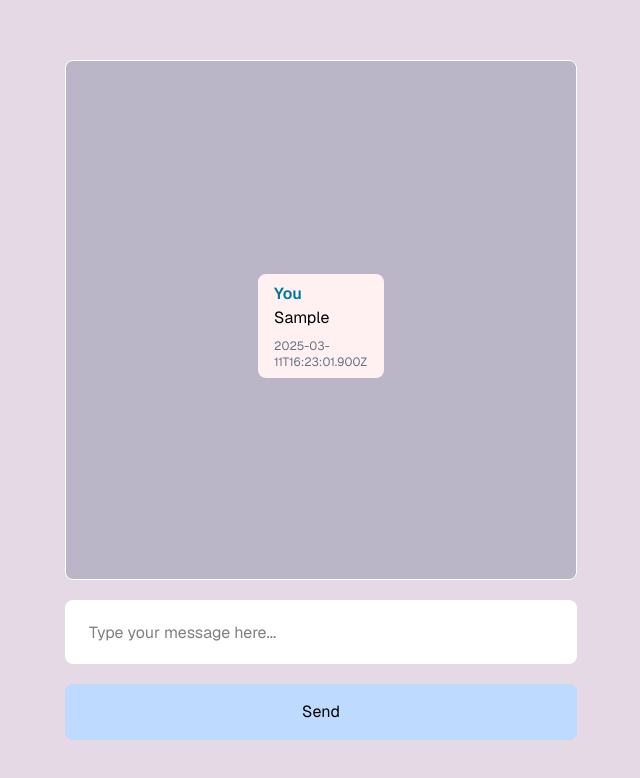
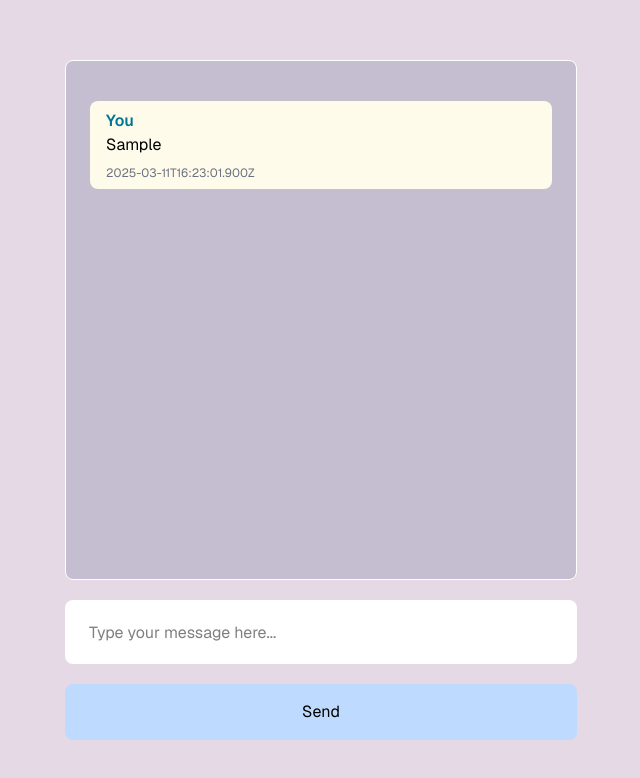
Before and after one commit to rainzoneg/ai-chatbot, a Next.js app: page / in a window 1280 px wide. Both pictures are taken after typing "Sample" into the empty fields and a click on the button "Send". Shown: the top 778 px of the page, without its empty margins (319-959 px from the left). Built offline with nearby package versions, Linux system fonts and the light colour scheme.

Commit message:
improvement to interface

```diff
--- a/src/component/ChatInterface/ChatInterface.tsx
+++ b/src/component/ChatInterface/ChatInterface.tsx
@@ -1,6 +1,6 @@
 "use client";
 
-import { useState } from "react";
+import { useState, useRef, useEffect } from "react";
 
 interface Message {
   message: string;
@@ -11,6 +11,15 @@ interface Message {
 export default function ChatInterface() {
   const [message, setMessage] = useState("");
   const [messages, setMessages] = useState<Message[]>([]);
+  const messagesEndRef = useRef<HTMLDivElement>(null);
+
+  const scrollToBottom = () => {
+    messagesEndRef.current?.scrollIntoView({ behavior: "smooth" });
+  };
+
+  useEffect(() => {
+    scrollToBottom();
+  }, [messages]);
 
   const handleSubmit = (e: React.FormEvent<HTMLFormElement>) => {
     e.preventDefault();
@@ -24,14 +33,15 @@ export default function ChatInterface() {
 
   return (
     <div className="flex flex-col gap-5 w-2/5">
-      <div className="flex flex-col h-[65vh] overflow-y-scroll w-full items-center justify-center bg-blue-950/20 px-48 border-1 border-white rounded-lg">
+      <div className="flex flex-col h-[65vh] overflow-y-auto w-full bg-blue-950/15 rounded-lg p-6 border-1 border-white">
+        <div className="flex flex-col flex-grow">
           {messages.length >= 1 ? (
             <>
               {messages.map((message, index) => {
                 return (
                   <div
                     key={index}
-                  className="flex flex-col mt-4 bg-rose-50 text-black px-4 py-2 rounded-lg my-1"
+                    className="flex flex-col mt-4 bg-amber-50 text-black px-4 py-2 rounded-lg my-1 break-words"
                   >
                     <p
                       className={
@@ -42,17 +52,19 @@ export default function ChatInterface() {
                     >
                       {message.sender === "user" ? "You" : "AI"}
                     </p>
-                  <p>{message.message}</p>
+                    <p className="whitespace-pre-wrap">{message.message}</p>
                     <p className="text-xs mt-2 text-gray-500">
                       {message.timestamp}
                     </p>
                   </div>
                 );
               })}
+              <div ref={messagesEndRef} />
             </>
           ) : (
-          <p>Type your message to begin!</p>
+            <p className="text-center my-auto">Type your message to begin!</p>
           )}
+        </div>
       </div>
 
       <form onSubmit={handleSubmit}>
```
Lines whose indentation alone changed are shown as unchanged.
